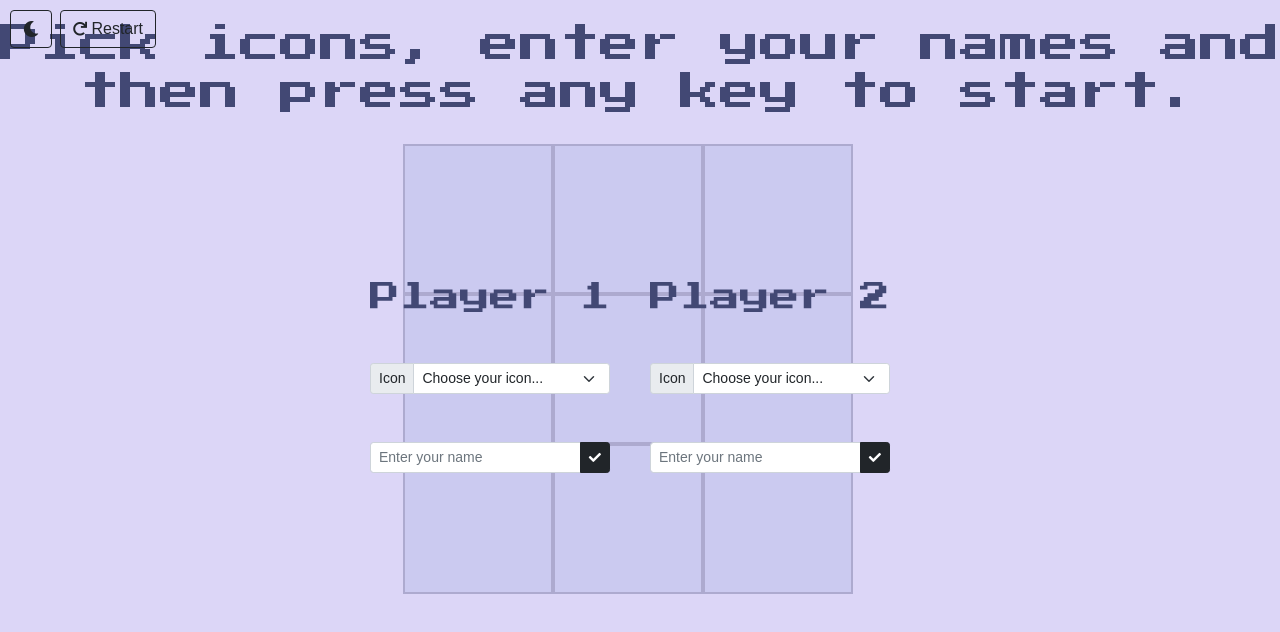
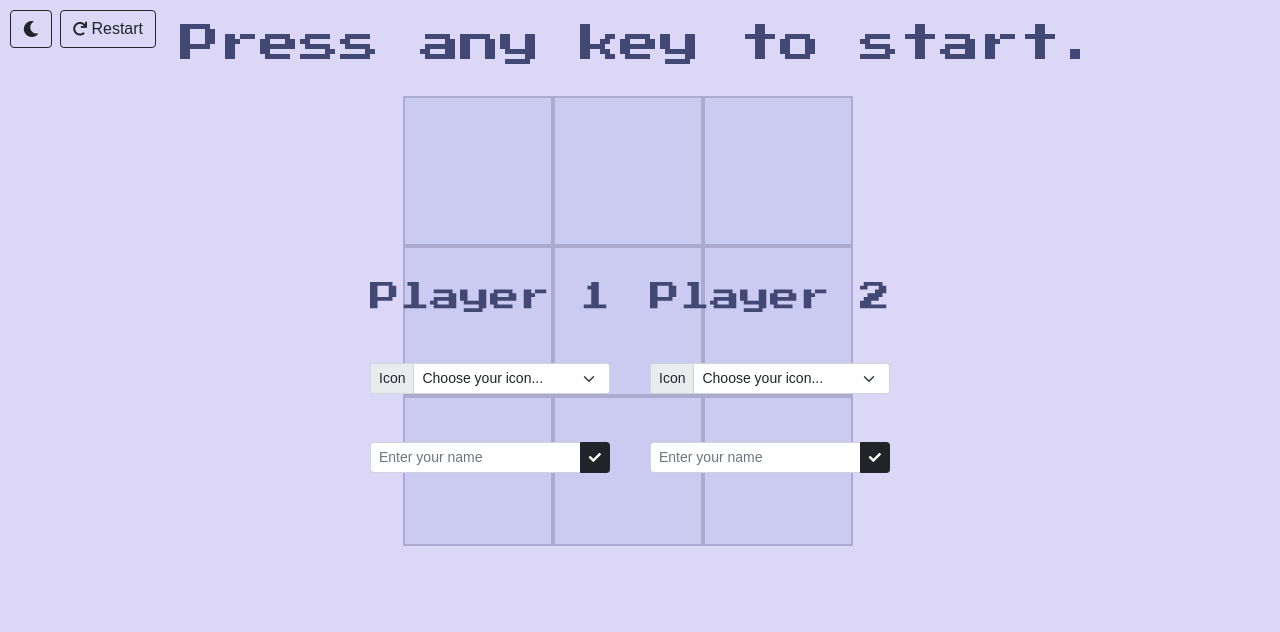
Before and after one commit to dianammd/tic-tac-toe-game, a website: page index.html in a window 1280 px wide. Drawn offline with nearby package versions, Linux system fonts and the light colour scheme; a web font is replaced by a local one.

Commit message:
Update index.html

```diff
--- a/index.html
+++ b/index.html
@@ -21,7 +21,7 @@
   <div class="header">
     <label type="button" class="btn btn-outline-dark mode-btn"><i class="fas fa-moon"></i></label>
     <label class="btn btn-outline-dark reload-btn" type="button" onclick="document.location.reload(true)"><i class="fas fa-redo fa-sm"></i> Restart</label>
-    <h1 class="title">Pick icons, enter your names and then press any key to start.</h1>
+    <h1 class="title">Press any key to start.</h1>
   </div>
 
   <div class="player">
```
